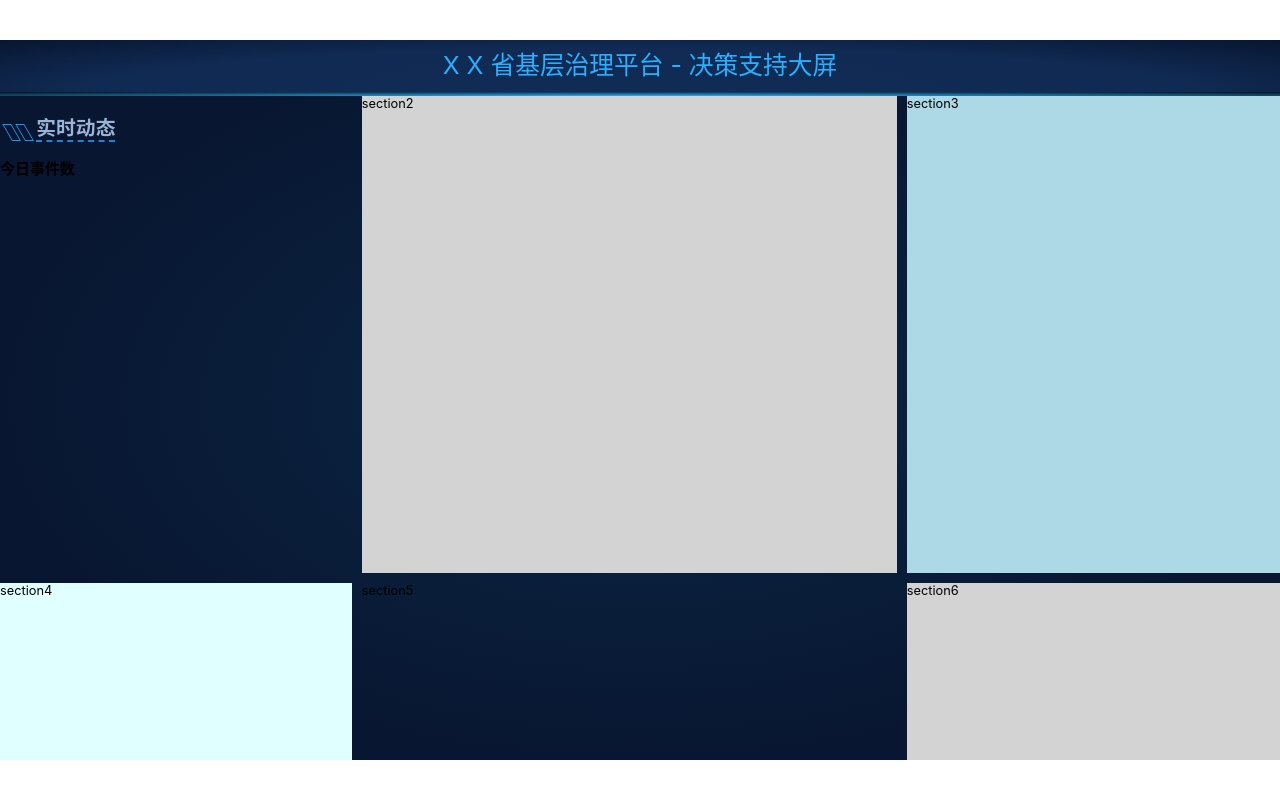
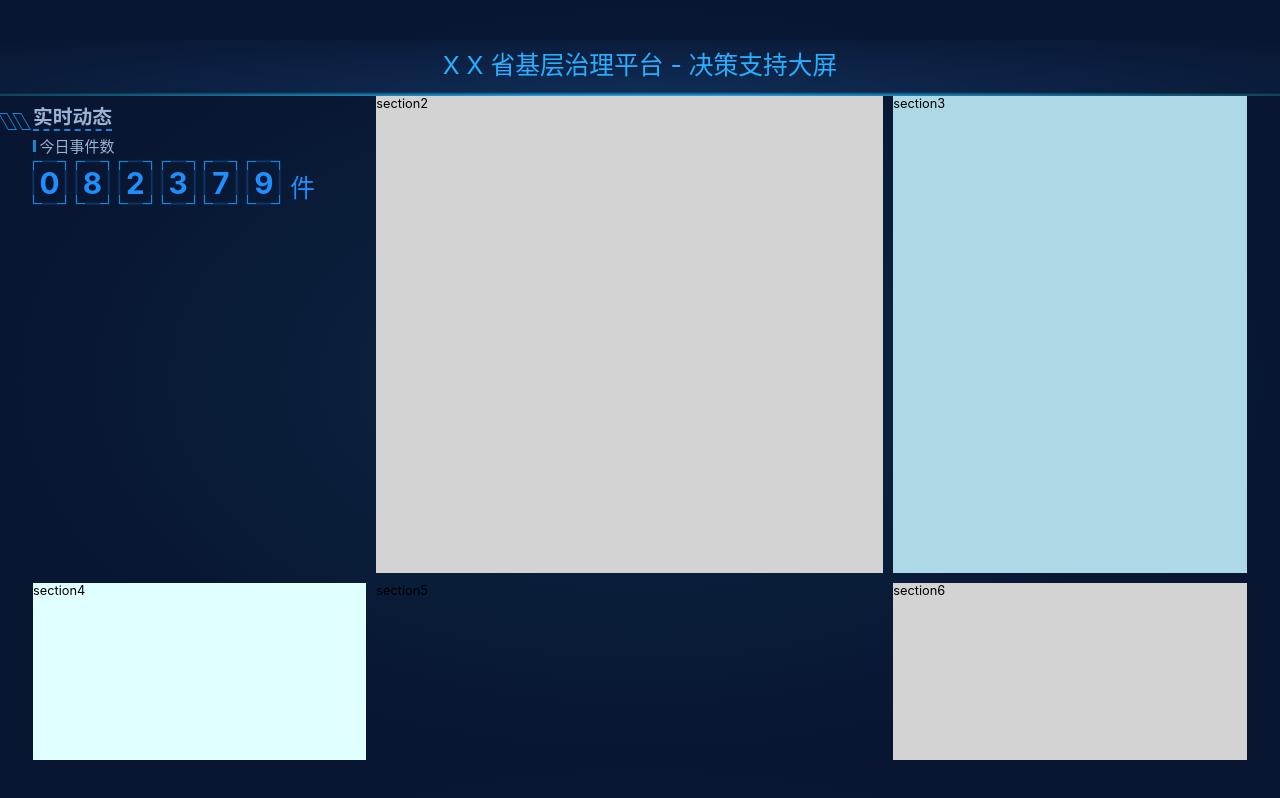
Before and after one commit to April-cl/big-screen, a React (Create React App) app: page /home in a window 1280 px wide. Built offline with nearby package versions, Linux system fonts and the light colour scheme.

Commit message:
完成【今日事件数】组件

```diff
--- a/src/components/real-timeDynamics.tsx
+++ b/src/components/real-timeDynamics.tsx
@@ -4,6 +4,15 @@ export const RealTimeDynamics = () => {
   return (
     <div>
       <h3 className='componentName'>今日事件数</h3>
+      <div className='eventNumber'>
+        <span className="bordered">0</span>
+        <span className="bordered">8</span>
+        <span className="bordered">2</span>
+        <span className="bordered">3</span>
+        <span className="bordered">7</span>
+        <span className="bordered">9</span>
+        <span>件</span>
+      </div>
     </div>
   )
 }
--- a/src/index.tsx
+++ b/src/index.tsx
@@ -5,7 +5,6 @@ import {BrowserRouter, Route, Switch} from 'react-router-dom'
 import './shared/style.scss'
 
 ReactDOM.render(
-  <div style={{background: 'radial-gradient(ellipse closest-side, rgb(11, 39, 69), rgb(8, 22, 49))', height: '100%'}}>
   <BrowserRouter>
     <Suspense fallback={<div></div>}>
       <Switch>
@@ -14,7 +13,6 @@ ReactDOM.render(
         }}/>
       </Switch>
     </Suspense>
-    </BrowserRouter>
-  </div>,
+  </BrowserRouter>,
   document.getElementById('root')
 );
--- a/src/pages/home/home.scss
+++ b/src/pages/home/home.scss
@@ -10,13 +10,14 @@
     text-align: center;
     font-size: px(30);
     color: rgb(40, 175, 255);
-    background: radial-gradient(at 50% 100%, rgba(24, 63, 118, 0.5) 60%, rgba(7, 21, 48, 0.5));
+    background: radial-gradient(at 50% 100%, rgba(24, 63, 118, 0.5), rgba(8, 22, 49, 1));
     border-bottom: 4px solid transparent;
     border-image: radial-gradient(at 50% 100%, rgb(40, 175, 255), rgb(0, 0, 0));
     border-image-slice: 100;
   }
   > main {
     flex: 1;
+    padding: 0 px(40);
     display: grid;
     grid-template:
       "box1 box2 box3" 637fr
@@ -24,13 +25,13 @@
       /426fr 648fr 452fr ;
     grid-gap: px(12);
     .sectionName {
+      margin: px(6) 0;
       position: relative;
       color: $font-title-color;
-      padding: 0 px(36);
-      margin-left: px(8);
       span {
+        font-weight: bold;
         font-size: px(24);
-        border-bottom: px(3) dashed rgb(29, 132, 212);
+        border-bottom: px(3) dashed $border-color;
       }
       &::before, &::after {
         position: absolute;
@@ -40,17 +41,72 @@
         height: 50%;
         content: ' ';
         transform: skew(30deg);
-        border: 1px solid rgb(28, 149, 234);
+        border: 1px solid $border-color;
       }
       &::before {
-        left: 0;
+        left: -(px(20));
       }
       &::after {
-        left: px(16);
+        left: -(px(36));
+      }
+    }
+    .componentName {
+      margin: px(6) 0;
+      color: $font-title-color;
+      &::before{
+        content: '';
+        display: inline-block;
+        width: px(4);
+        background: $border-color;
+        height: .8em;
+        margin-right: px(4);
+      }
+    }
+    .bordered {
+      border: 1px solid $border-color;
+      position: relative;
+      box-shadow: 0 0 2px 0 rgb(13, 79, 148), inset 0 0 2px 0 rgb(15, 54, 105);
+      &::before {
+        content: '';
+        position: absolute;
+        left: 0;
+        right: 0;
+        bottom: 0;
+        top: 0;
+        box-shadow:
+                17px 0 0 -16px rgb(13, 79, 148),
+                -17px 0 0 -16px rgb(13, 79, 148),
+                0 17px 0 -16px rgb(13, 79, 148),
+                0 -17px 0 -16px rgb(13, 79, 148),
+                9px 0 0 -8px rgb(15, 54, 105),
+                -9px 0 0 -8px rgb(15, 54, 105),
+                0 9px 0 -8px rgb(15, 54, 105),
+                0 -9px 0 -8px rgb(15, 54, 105);
       }
     }
     > .section1 {
       grid-area: box1;
+      .eventNumber {
+        > span {
+          color: rgb(30, 143, 253);
+          &:not(:first-child) {
+            margin-left: px(12);
+          }
+          &:not(:last-child) {
+            font-size: px(36);
+            display: inline-block;
+            width: px(40);
+            height: px(52);
+            text-align: center;
+            line-height: px(52);
+            font-weight: bold;
+          }
+          &:last-child {
+            vertical-align: bottom;
+            font-size: px(30);
+          }
+        }
+      }
     }
     > .section2 {
       grid-area: box2;
--- a/src/shared/_helper.scss
+++ b/src/shared/_helper.scss
@@ -3,3 +3,4 @@
 }
 $font-hei: -apple-system, "Noto Sans", "Helvetica Neue", Helvetica, "Nimbus Sans L", Arial, "Liberation Sans", "PingFang SC", "Hiragino Sans GB", "Noto Sans CJK SC", "Source Han Sans SC", "Source Han Sans CN", "Microsoft YaHei", "Wenquanyi Micro Hei", "WenQuanYi Zen Hei", "ST Heiti", SimHei, "WenQuanYi Zen Hei Sharp", sans-serif;
 $font-title-color: rgb(155, 179, 212);
+$border-color: rgb(29, 132, 212);
--- a/src/shared/style.scss
+++ b/src/shared/style.scss
@@ -1,15 +1,20 @@
 @import "helper";
+* {
+  box-sizing: border-box;
+  margin: 0;
+  padding: 0;
+  font-weight: normal;
+}
 body {
   margin: 0;
   font-family: $font-hei;
+  background: radial-gradient(ellipse closest-side, rgb(11, 39, 69), rgb(8, 22, 49))
 }
-
 #root {
   margin: 0 auto;
   display: flex;
   flex-direction: column;
 }
-
 .App {
   flex: 1;
 }
```
Lines whose indentation alone changed are shown as unchanged.
